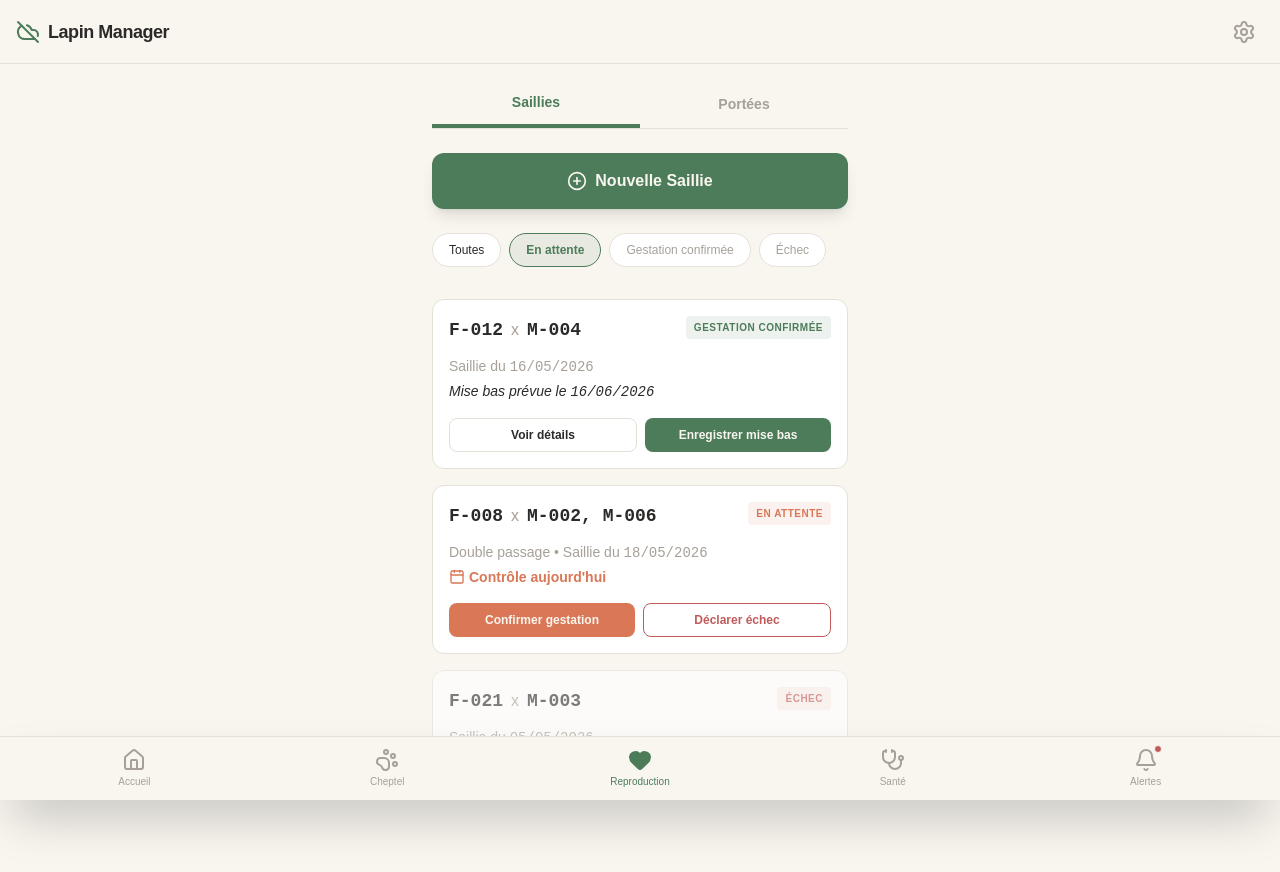
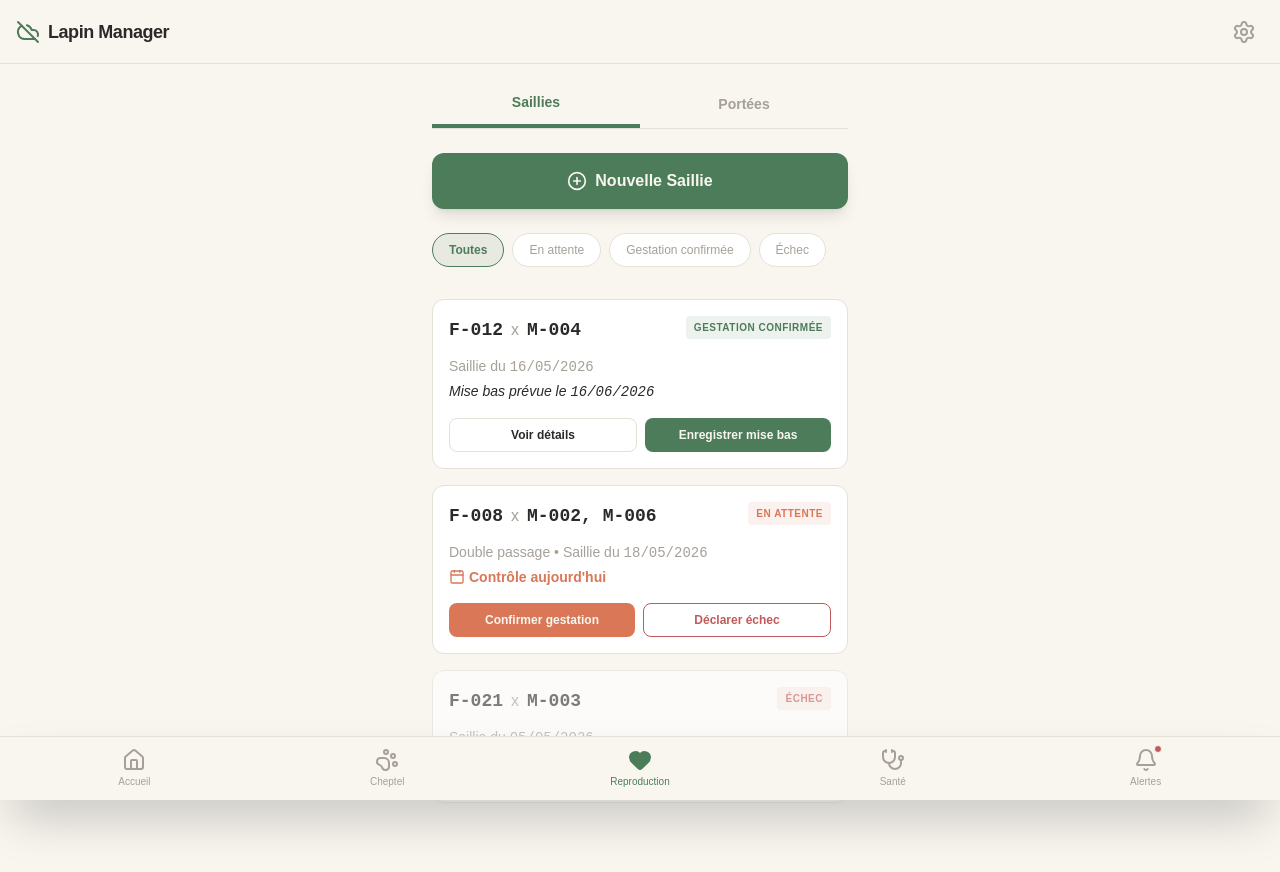
Before and after one commit to layesamake/gestionlapin, a React (Vite) app: page /reproduction in a window 1280 px wide. Shown: the top 872 px of the page. Built offline with nearby package versions, Linux system fonts and the light colour scheme.

Commit message:
Feat: Activate filters in Reproduction page

```diff
--- a/src/pages/Reproduction.tsx
+++ b/src/pages/Reproduction.tsx
@@ -4,7 +4,26 @@ import { useNavigate } from 'react-router-dom';
 
 export const Reproduction: React.FC = () => {
   const [activeTab, setActiveTab] = useState<'saillies' | 'portees'>('saillies');
+  const [saillieFilter, setSaillieFilter] = useState('Toutes');
+  const [porteeFilter, setPorteeFilter] = useState('Toutes');
   const navigate = useNavigate();
+
+  const sailliesFilters = ['Toutes', 'En attente', 'Gestation confirmée', 'Échec'];
+  const porteesFilters = ['Toutes', 'En cours', 'À surveiller', 'À sevrer'];
+
+  const saillies = [
+    { id: 1, female: 'F-012', male: 'M-004', status: 'Gestation confirmée', statusBadgeColor: 'primary', date: '16/05/2026', expectedDate: '16/06/2026' },
+    { id: 2, female: 'F-008', male: 'M-002, M-006', status: 'En attente', statusBadgeColor: 'secondary', date: '18/05/2026', hasControlToday: true, type: 'Double passage' },
+    { id: 3, female: 'F-021', male: 'M-003', status: 'Échec', statusBadgeColor: 'danger', date: '05/05/2026' }
+  ];
+
+  const portees = [
+    { id: 'P-014', status: 'En cours', female: 'F-012', age: '21 jours', effectif: '8 vivants', sevrage: '20/06/2026', badgeColor: 'secondary' },
+    { id: 'P-009', status: 'À sevrer', female: 'F-008', effectif: '5 lapereaux vivants', badgeColor: 'warning' }
+  ];
+
+  const filteredSaillies = saillieFilter === 'Toutes' ? saillies : saillies.filter(s => s.status === saillieFilter);
+  const filteredPortees = porteeFilter === 'Toutes' ? portees : portees.filter(p => p.status === porteeFilter);
 
   return (
     <>
@@ -35,63 +54,66 @@ export const Reproduction: React.FC = () => {
           </button>
 
           <div className="flex gap-2 overflow-x-auto hide-scrollbar pb-2 -mx-4 px-4">
-            <button className="px-4 py-2 rounded-full bg-surface border border-border text-xs whitespace-nowrap">Toutes</button>
-            <button className="px-4 py-2 rounded-full bg-primary/10 border border-primary text-primary text-xs font-bold whitespace-nowrap">En attente</button>
-            <button className="px-4 py-2 rounded-full bg-surface border border-border text-xs whitespace-nowrap text-muted">Gestation confirmée</button>
-            <button className="px-4 py-2 rounded-full bg-surface border border-border text-xs whitespace-nowrap text-muted">Échec</button>
+            {sailliesFilters.map(f => (
+              <button
+                key={f}
+                onClick={() => setSaillieFilter(f)}
+                className={`px-4 py-2 rounded-full text-xs whitespace-nowrap transition-all ${
+                  saillieFilter === f
+                    ? 'bg-primary/10 border-primary text-primary font-bold border'
+                    : 'bg-surface border-border text-muted border'
+                }`}
+              >
+                {f}
+              </button>
+            ))}
           </div>
 
           <div className="space-y-4">
-            {/* Card 1 */}
-            <div className="bg-surface border border-border rounded-xl p-4">
+            {filteredSaillies.map((s) => (
+              <div key={s.id} className={`bg-surface border border-border rounded-xl p-4 ${s.status === 'Échec' ? 'opacity-60' : ''}`}>
                 <div className="flex justify-between items-start mb-3">
                   <div className="flex items-center gap-2">
-                  <span className="font-mono text-foreground font-bold text-lg">F-012</span>
+                    <span className="font-mono text-foreground font-bold text-lg">{s.female}</span>
                     <span className="text-muted">x</span>
-                  <span className="font-mono text-foreground font-bold text-lg">M-004</span>
+                    <span className="font-mono text-foreground font-bold text-lg">{s.male}</span>
                   </div>
-                <span className="px-2 py-1 rounded bg-primary/10 text-primary text-[10px] font-bold uppercase tracking-wider">Gestation confirmée</span>
+                  <span className={`px-2 py-1 rounded bg-${s.statusBadgeColor}/10 text-${s.statusBadgeColor} text-[10px] font-bold uppercase tracking-wider`}>
+                    {s.status}
+                  </span>
                 </div>
-              <p className="text-sm text-muted mb-1">Saillie du <span className="font-mono">16/05/2026</span></p>
-              <p className="text-sm text-foreground font-medium mb-4 italic">Mise bas prévue le <span className="font-mono">16/06/2026</span></p>
-              <div className="flex gap-2">
-                <button className="flex-1 py-2 rounded-lg border border-border text-xs font-semibold hover:bg-border transition-colors">Voir détails</button>
-                <button className="flex-1 py-2 rounded-lg bg-primary text-background text-xs font-bold hover:opacity-90 transition-opacity">Enregistrer mise bas</button>
-              </div>
-            </div>
+                <p className="text-sm text-muted mb-1">
+                  {s.type ? s.type + ' • ' : ''}Saillie du <span className="font-mono">{s.date}</span>
+                </p>
 
-            {/* Card 2 */}
-            <div className="bg-surface border border-border rounded-xl p-4">
-              <div className="flex justify-between items-start mb-3">
-                <div className="flex items-center gap-2">
-                  <span className="font-mono text-foreground font-bold text-lg">F-008</span>
-                  <span className="text-muted">x</span>
-                  <span className="font-mono text-foreground font-bold text-lg">M-002, M-006</span>
-                </div>
-                <span className="px-2 py-1 rounded bg-secondary/10 text-secondary text-[10px] font-bold uppercase tracking-wider">En attente</span>
-              </div>
-              <p className="text-sm text-muted mb-1">Double passage • Saillie du <span className="font-mono">18/05/2026</span></p>
+                {s.expectedDate && (
+                  <p className="text-sm text-foreground font-medium mb-4 italic">Mise bas prévue le <span className="font-mono">{s.expectedDate}</span></p>
+                )}
+                {s.hasControlToday && (
                   <p className="text-sm text-secondary font-bold mb-4 flex items-center gap-1">
                     <Calendar className="w-4 h-4" /> Contrôle aujourd'hui
                   </p>
+                )}
+
                 <div className="flex gap-2">
+                  {s.status === 'Gestation confirmée' && (
+                    <>
+                      <button className="flex-1 py-2 rounded-lg border border-border text-xs font-semibold hover:bg-border transition-colors">Voir détails</button>
+                      <button className="flex-1 py-2 rounded-lg bg-primary text-background text-xs font-bold hover:opacity-90 transition-opacity">Enregistrer mise bas</button>
+                    </>
+                  )}
+                  {s.status === 'En attente' && (
+                    <>
                       <button className="flex-1 py-2 rounded-lg bg-secondary text-background text-xs font-bold">Confirmer gestation</button>
                       <button className="flex-1 py-2 rounded-lg border border-danger text-danger text-xs font-bold">Déclarer échec</button>
+                    </>
+                  )}
+                  {s.status === 'Échec' && (
+                    <button className="w-full py-2 rounded-lg border border-border text-xs font-semibold hover:bg-border transition-colors">Détails de l'échec</button>
+                  )}
                 </div>
               </div>
-
-            {/* Card 3 */}
-            <div className="bg-surface border border-border rounded-xl p-4 opacity-60">
-              <div className="flex justify-between items-start mb-3">
-                <div className="flex items-center gap-2">
-                  <span className="font-mono text-foreground font-bold text-lg">F-021</span>
-                  <span className="text-muted">x</span>
-                  <span className="font-mono text-foreground font-bold text-lg">M-003</span>
-                </div>
-                <span className="px-2 py-1 rounded bg-danger/10 text-danger text-[10px] font-bold uppercase tracking-wider">Échec</span>
-              </div>
-              <p className="text-sm text-muted">Saillie du <span className="font-mono">05/05/2026</span></p>
-            </div>
+            ))}
           </div>
         </section>
       )}
@@ -107,53 +129,70 @@ export const Reproduction: React.FC = () => {
           </button>
 
           <div className="flex gap-2 overflow-x-auto hide-scrollbar pb-2 -mx-4 px-4">
-            <button className="px-4 py-2 rounded-full bg-primary/10 border border-primary text-primary text-xs font-bold whitespace-nowrap">Toutes</button>
-            <button className="px-4 py-2 rounded-full bg-surface border border-border text-xs whitespace-nowrap text-muted">En cours</button>
-            <button className="px-4 py-2 rounded-full bg-surface border border-border text-xs whitespace-nowrap text-muted">À surveiller</button>
-            <button className="px-4 py-2 rounded-full bg-surface border border-border text-xs whitespace-nowrap text-muted">À sevrer</button>
+            {porteesFilters.map(f => (
+              <button
+                key={f}
+                onClick={() => setPorteeFilter(f)}
+                className={`px-4 py-2 rounded-full text-xs whitespace-nowrap transition-all ${
+                  porteeFilter === f
+                    ? 'bg-primary/10 border-primary text-primary font-bold border'
+                    : 'bg-surface border-border text-muted border'
+                }`}
+              >
+                {f}
+              </button>
+            ))}
           </div>
 
           <div className="space-y-4">
+            {filteredPortees.map(p => (
               <div
-              className="bg-surface border border-border rounded-xl p-4 cursor-pointer"
-              onClick={() => navigate('/reproduction/portee/P-014')}
+                key={p.id}
+                className={`bg-surface border ${p.status === 'À sevrer' ? 'border-l-4 border-l-warning' : 'border-border'} rounded-xl p-4 cursor-pointer`}
+                onClick={() => navigate(`/reproduction/portee/${p.id}`)}
               >
                 <div className="flex justify-between items-start mb-2">
-                <span className="font-mono text-secondary font-bold text-lg">P-014</span>
-                <span className="px-2 py-1 rounded bg-secondary/10 text-secondary text-[10px] font-bold">EN COURS</span>
+                  <span className={`font-mono text-${p.badgeColor} font-bold text-lg`}>{p.id}</span>
+                  <span className={`px-2 py-1 rounded bg-${p.badgeColor}/10 text-${p.badgeColor} text-[10px] font-bold uppercase`}>
+                    {p.status}
+                  </span>
                 </div>
+
+                {p.status === 'En cours' && (
+                  <>
                     <div className="grid grid-cols-2 gap-4 mb-4">
                       <div>
                         <p className="text-[10px] text-muted uppercase">Mère</p>
-                  <p className="font-mono text-foreground">F-012</p>
+                        <p className="font-mono text-foreground">{p.female}</p>
                       </div>
                       <div>
                         <p className="text-[10px] text-muted uppercase">Âge</p>
-                  <p className="text-foreground">21 jours</p>
+                        <p className="text-foreground">{p.age}</p>
                       </div>
                       <div>
                         <p className="text-[10px] text-muted uppercase">Effectif</p>
-                  <p className="text-foreground">8 vivants</p>
+                        <p className="text-foreground">{p.effectif}</p>
                       </div>
                       <div>
                         <p className="text-[10px] text-muted uppercase">Sevrage</p>
-                  <p className="font-mono text-foreground">20/06/2026</p>
+                        <p className="font-mono text-foreground">{p.sevrage}</p>
                       </div>
                     </div>
                     <div className="flex gap-2">
                       <button className="flex-1 py-2 rounded-lg border border-border text-xs font-semibold hover:bg-surface">Déclarer sevrage</button>
                       <button className="flex-1 py-2 rounded-lg border border-danger/30 text-danger text-xs font-semibold hover:bg-danger/10">Mortalité</button>
                     </div>
+                  </>
+                )}
+
+                {p.status === 'À sevrer' && (
+                  <>
+                    <p className="text-sm text-muted mb-4">Mère: <span className="font-mono text-foreground">{p.female}</span> • {p.effectif}</p>
+                    <button className="w-full py-3 rounded-lg bg-warning text-background font-bold text-sm">Sevrage immédiat</button>
+                  </>
+                )}
               </div>
-
-            <div className="bg-surface border-l-4 border-l-warning border-border rounded-xl p-4">
-              <div className="flex justify-between items-start mb-2">
-                <span className="font-mono text-warning font-bold text-lg">P-009</span>
-                <span className="px-2 py-1 rounded bg-warning/10 text-warning text-[10px] font-bold">À SEVRER</span>
-              </div>
-              <p className="text-sm text-muted mb-4">Mère: <span className="font-mono text-foreground">F-008</span> • 5 lapereaux vivants</p>
-              <button className="w-full py-3 rounded-lg bg-warning text-background font-bold text-sm">Sevrage immédiat</button>
-            </div>
+            ))}
           </div>
         </section>
       )}
```
Lines whose indentation alone changed are shown as unchanged.
